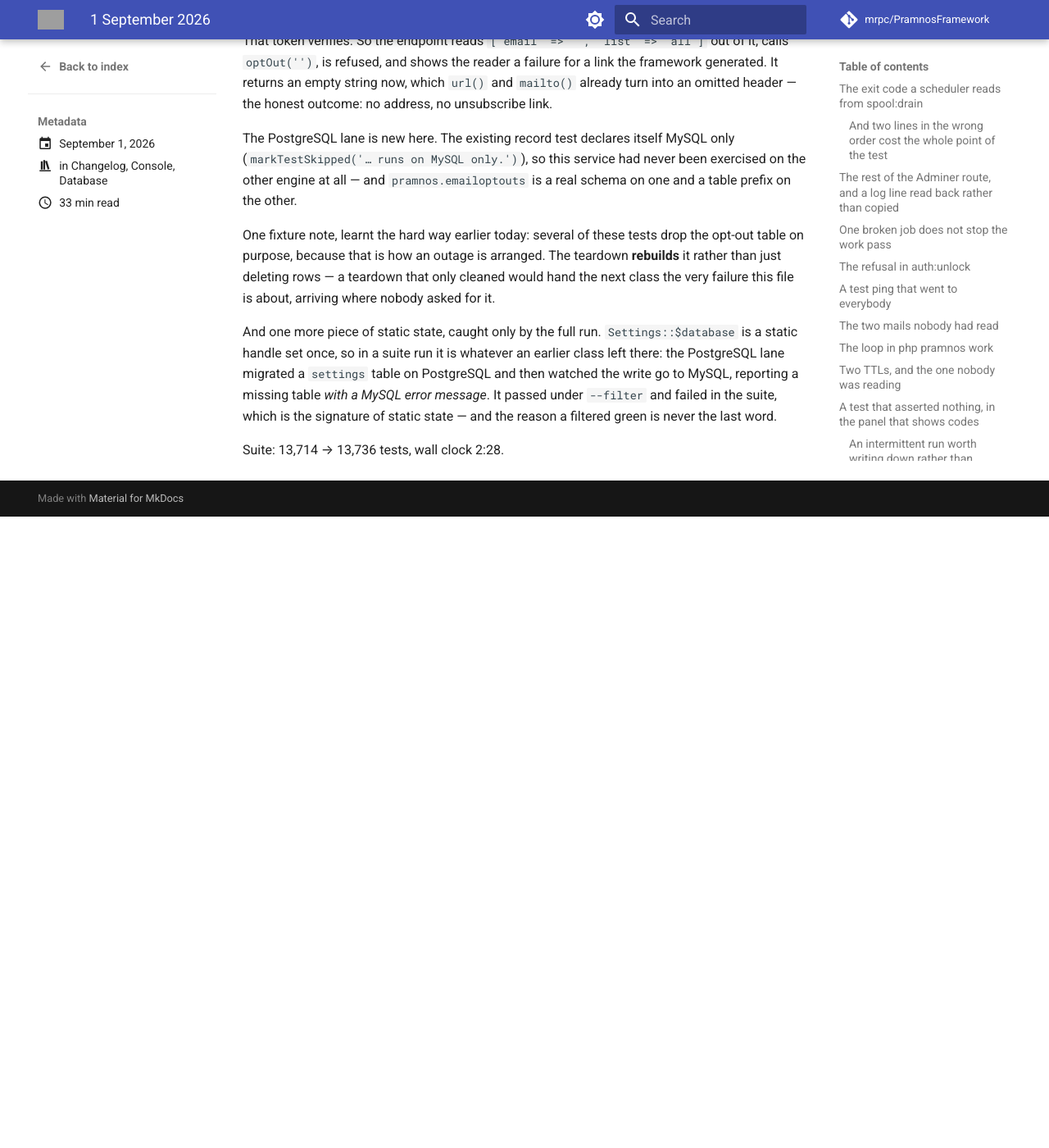
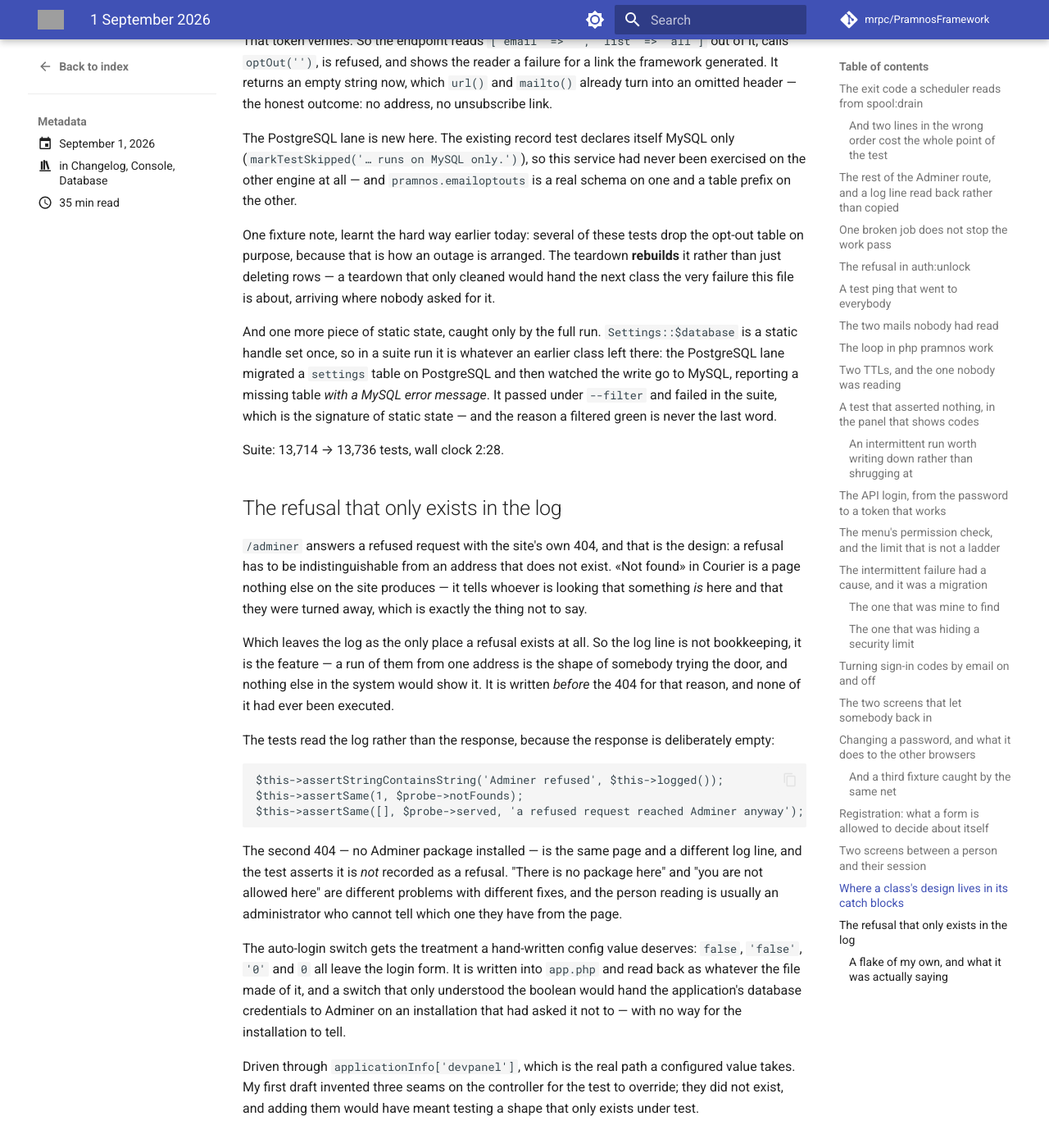
Before and after one commit to mrpc/PramnosFramework, an MkDocs documentation site: the page built from docs/version-history/posts/2026-09-01.md, in a window 1280 px wide and 1400 px high, scrolled down 20161 px. Shown: the whole window at 82% size. Built offline with MkDocs 1.6.1 and Material for MkDocs 9.7.7, drawn with Linux system fonts in a browser that asks for light colours; comment, search, counter and statistics services are not loaded; before the commit the page ends 20791 px from its top, so only the background shows below that; some of the changed text lies outside the part shown; grey boxes are pictures that could not be loaded.

Commit message:
test(devpanel): the /adminer refusal, which exists only in the log
A refused request is answered with the site's own 404, on purpose: a refusal has
to be indistinguishable from an address that does not exist. That leaves the log
as the only place it exists at all, so the log line is the feature rather than
bookkeeping — and none of it had ever been executed. The tests read the log, not
the response, because the response is deliberately empty.

The second 404 — no Adminer installed — is the same page with a different log
line, and is asserted *not* to be recorded as a refusal: "there is no package
here" and "you are not allowed here" are different problems with different fixes.

The auto-login switch is asserted against every falsy shape a hand-written config
value arrives in (`false`, `'false'`, `'0'`, `0`), because one that only
understood the boolean would hand the application's database credentials to
Adminer on an installation that had asked it not to. Driven through
`applicationInfo['devpanel']`, the real path — my first draft invented three
seams on the controller, which would have tested a shape that only exists under
test.

Also fixes a flake I introduced with the unsubscribe tests: "a token edited by one
character does not verify" flipped the *last* character, and base64's last
character holds padding bits that decode discards — so it often decodes to the
same bytes and verifies correctly. Rewritten as the actual forgery: same
signature, different address.

````diff
--- a/docs/version-history/posts/2026-09-01.md
+++ b/docs/version-history/posts/2026-09-01.md
@@ -866,3 +866,56 @@ missing table *with a MySQL error message*. It passed under `--filter` and faile
 which is the signature of static state — and the reason a filtered green is never the last word.
 
 Suite: 13,714 → 13,736 tests, wall clock 2:28.
+
+## The refusal that only exists in the log
+
+`/adminer` answers a refused request with the site's own 404, and that is the design: a refusal has
+to be indistinguishable from an address that does not exist. «Not found» in Courier is a page
+nothing else on the site produces — it tells whoever is looking that something *is* here and that
+they were turned away, which is exactly the thing not to say.
+
+Which leaves the log as the only place a refusal exists at all. So the log line is not
+bookkeeping, it is the feature — a run of them from one address is the shape of somebody trying the
+door, and nothing else in the system would show it. It is written *before* the 404 for that reason,
+and none of it had ever been executed.
+
+The tests read the log rather than the response, because the response is deliberately empty:
+
+```php
+$this->assertStringContainsString('Adminer refused', $this->logged());
+$this->assertSame(1, $probe->notFounds);
+$this->assertSame([], $probe->served, 'a refused request reached Adminer anyway');
+```
+
+The second 404 — no Adminer package installed — is the same page and a different log line, and the
+test asserts it is *not* recorded as a refusal. "There is no package here" and "you are not allowed
+here" are different problems with different fixes, and the person reading is usually an
+administrator who cannot tell which one they have from the page.
+
+The auto-login switch gets the treatment a hand-written config value deserves: `false`, `'false'`,
+`'0'` and `0` all leave the login form. It is written into `app.php` and read back as whatever the
+file made of it, and a switch that only understood the boolean would hand the application's
+database credentials to Adminer on an installation that had asked it not to — with no way for the
+installation to tell.
+
+Driven through `applicationInfo['devpanel']`, which is the real path a configured value takes. My
+first draft invented three seams on the controller for the test to override; they did not exist,
+and adding them would have meant testing a shape that only exists under test.
+
+### A flake of my own, and what it was actually saying
+
+The full run after this failed one assertion I had written the day's most confident-sounding
+docblock around: "a token edited by a single character does not verify". It flipped the token's
+**last** character.
+
+Base64 carries six bits per character, and the last one holds padding bits `base64_decode`
+discards — so flipping it frequently decodes to the identical bytes, the signature still matches,
+and the token verifies. Under `--filter` the random address happened to encode to a length where it
+did change; in the suite it did not. The code was right and the test was wrong, which is the
+better way round but only because the suite ran.
+
+Rewritten as the attack rather than as a mutation: decode the payload, put a different address in,
+keep the signature, re-encode. That is deterministic, and it is what somebody would actually try —
+which is what the docblock claimed to be testing all along.
+
+Suite: 13,736 → 13,744 tests, wall clock 2:28, two runs with identical assertion counts.
````
Also changed, not shown: 2 other files.
